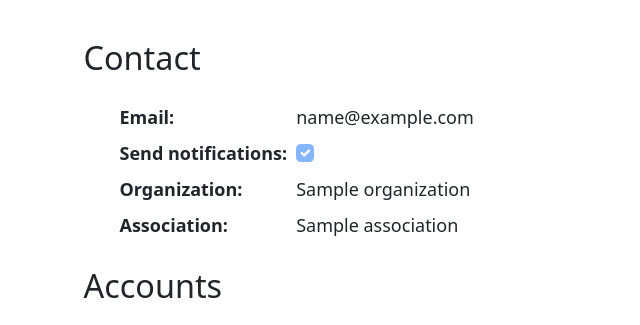
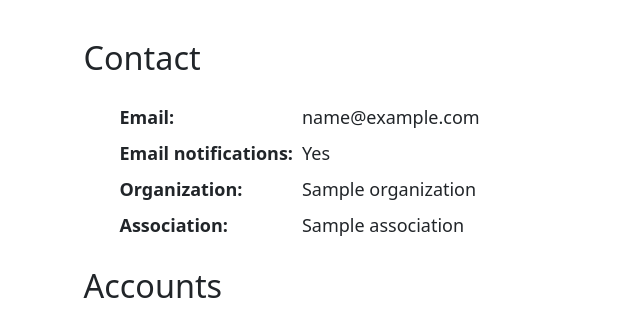
Before and after one commit to PASTAplus/auth, a Python web app: template webapp/templates/profile.html in a window 1280 px wide. Shown: the part 402-727 px from the top of the page, without its empty margins (0-640 px from the left). Run offline with Jinja, Linux system fonts and the light colour scheme; the template is opened without the code that fills it: most values are stand-ins (such as "Sample title", 1, 10 or a date in 2020); grey boxes marked "Sample" are stand-in pictures; some libraries are stand-ins or nearby versions.

Commit message:
Edit user profile #39

```diff
--- a/webapp/static/js/profile.js
+++ b/webapp/static/js/profile.js
@@ -19,7 +19,7 @@ saveButton.addEventListener('click', function () {
   // formData.forEach((value, key) => {
   //   profileData[key] = value;
   // });
-  // profileData['send-notifications'] = false;
+  // profileData['email-notifications'] = false;
   // // Example: Log the profile data to the console
   console.log(modalMap);
   setProfileFields(modalMap);
@@ -60,7 +60,7 @@ function getProfileFields()
     email: document.getElementById('profileEmail').textContent,
     organization: document.getElementById('profileOrganization').textContent,
     association: document.getElementById('profileAssociation').textContent,
-    email_notifications: document.getElementById('profileNotifications').checked,
+    email_notifications: document.getElementById('profileNotifications').dataset.notifications,
   };
 }
 
@@ -70,7 +70,9 @@ function setProfileFields(profileMap)
   document.getElementById('profileEmail').textContent = profileMap.email;
   document.getElementById('profileOrganization').textContent = profileMap.organization;
   document.getElementById('profileAssociation').textContent = profileMap.association;
-  document.getElementById('profileNotifications').checked = profileMap.email_notifications;
+  let notificationsEl = document.getElementById('profileNotifications');
+  notificationsEl.dataset.notifications = profileMap.email_notifications;
+  notificationsEl.textContent = profileMap.email_notifications ? 'Yes' : 'No';
 }
 
 function getModalFields()
@@ -90,7 +92,9 @@ function setModalFields(profileMap)
   document.getElementById('modalEmail').value = profileMap.email;
   document.getElementById('modalOrganization').value = profileMap.organization;
   document.getElementById('modalAssociation').value = profileMap.association;
-  document.getElementById('modalNotifications').checked = profileMap.email_notifications;
+  let notificationsEl = document.getElementById('profileNotifications');
+  document.getElementById('modalNotifications').checked =
+      notificationsEl.dataset.notifications === 'true';
 }
 
 // Form validation
@@ -103,13 +107,13 @@ $(document).on('show.bs.modal', '.modal', function () {
   validateForm();
 });
 
-$('.form-control').on('keyup', function (_event) {
+$('.form-control').on('input', function (_event) {
   validateForm();
 });
 
 function validateForm()
 {
-  const isNameValid = updateValidationClasses($('#modalName'), VALID_NAME_RX);
+  const isNameValid = updateValidationClasses($('#modalName'), VALID_NAME_RX, false);
   const isEmailValid = updateValidationClasses($('#modalEmail'), VALID_EMAIL_RX, false);
   let isFormValid = isNameValid && isEmailValid;
   $('#saveProfileButton').prop('disabled', !isFormValid);
@@ -117,7 +121,7 @@ function validateForm()
 
 function updateValidationClasses(inputEl, validationRx, emptyIsValid = true)
 {
-  // let el = $(inputEl).closest('.form-group');
+  let el = $(inputEl).closest('.form-group');
   const val = inputEl.val();
 
   if (val === '' && emptyIsValid) {
--- a/webapp/templates/profile.html
+++ b/webapp/templates/profile.html
@@ -22,9 +22,6 @@
         <span class='row-low-child icon-button'>
           <img src='/static/svg/edit-pencil.svg' alt='Edit profile' id='editProfile'>
         </span>
-        {#<button type='submit' class='icon-text-button' data-bs-toggle='modal' data-bs-target='#deleteGroupModal' id='editProfile'>#}
-        {#  <span><img src="/static/svg/edit-pencil.svg" alt="Edit profile"></span>#}
-        {#</button>#}
       </span>
     </h1>
   </div>
@@ -48,21 +45,15 @@
   <div class='indent'>
 
     <div class='grid-parent'>
+      {# Email #}
       <div class='grid-child label'>Email:</div>
       <div class='grid-child' id='profileEmail'>{{ profile.email or '' }}</div>
-
-      <div class='grid-child label'>Send notifications:</div>
-      <div class='grid-child'>
-        <input class="form-check-input" type="checkbox" value=""
-               id="profileNotifications"
-            {% if profile.email_notifications %}
-               checked
-            {% endif %}
-               disabled
-        >
-        <label class="form-check-label" for="profileNotifications">
-        </label>
-
+      {# Email notifications #}
+      <div class='grid-child label'>Email notifications:</div>
+      <div class='grid-child' id='profileNotifications'
+           data-notifications='{{ profile.email_notifications | lower }}'
+      >
+        {{ 'Yes' if profile.email_notifications else 'No' }}
       </div>
 
       <div class='grid-child label'>Organization:</div>
@@ -86,23 +77,26 @@
       <div class='modal-content'>
         <div class='modal-header'>
           <h5 class='modal-title'>Edit Profile</h5>
-          <button type='button' class='btn-close' data-bs-dismiss='modal'
-                  aria-label='Close'></button>
+          <button type='button' class='btn-close' data-bs-dismiss='modal' aria-label='Close'></button>
         </div>
         <div class='modal-body'>
-          <form id='editProfileForm'>
+          <form id='editProfileForm' class='needs-validation' novalidate>
             <div class='form-group'>
               <label for='modalName'>Name</label>
-              <input type='text' class='form-control' id="modalName" name='name'>
+              <input type='text' class='form-control' id="modalName" name='name' required pattern='.{3,}'>
+              <div class='invalid-feedback'>
+                Name must be at least 3 characters long.
+              </div>
             </div>
             <div class='form-group'>
               <p>
-              <label for='modalEmail'>Email</label>
-              <input type='email' class='form-control' id="modalEmail" name='email'>
-                </p>
+                <label for='modalEmail'>Email</label>
+                {# type='email' is validated by the browser #}
+                <input type='email' class='form-control' id="modalEmail" name='email'>
+              </p>
               <p>
-              <label for='modalNotifications'>Send notifications</label>
-              <input type='checkbox' class='form-check-input' id="modalNotifications" name='email_notifications'>
+                <label for='modalNotifications'>Email notifications</label>
+                <input type='checkbox' class='form-check-input' id="modalNotifications" name="email-notifications">
               </p>
             </div>
             <div class='form-group'>
@@ -116,10 +110,8 @@
           </form>
         </div>
         <div class="modal-footer">
-          <button type="button" class="btn btn-secondary" data-bs-dismiss="modal">Close
-          </button>
-          <button type="button" class="btn btn-primary" id="saveProfileButton">Save
-            Changes
+          <button type="button" class="btn btn-secondary" data-bs-dismiss="modal">Close</button>
+          <button type="button" class="btn btn-primary" id="saveProfileButton">Save Changes
           </button>
         </div>
       </div>
```
Also changed, not shown: webapp/jwt_token.py (+0 -16 lines).
